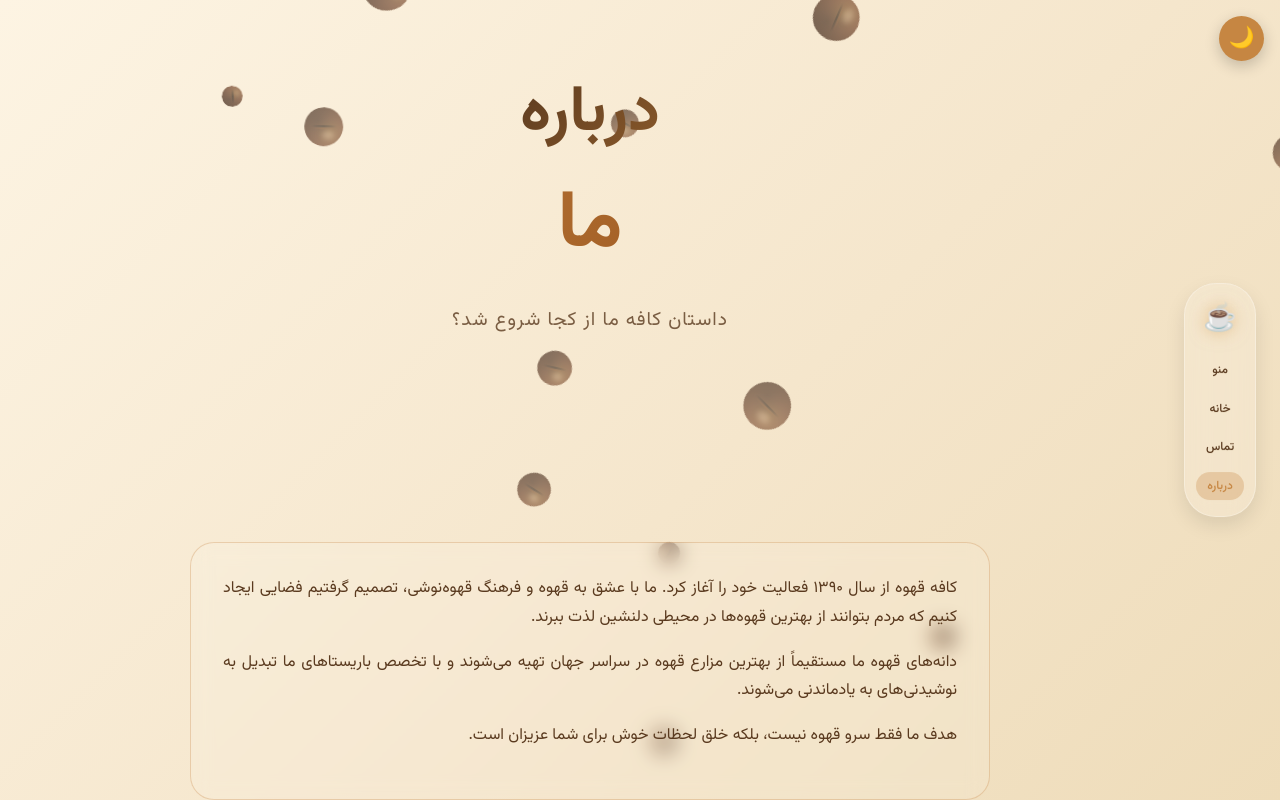
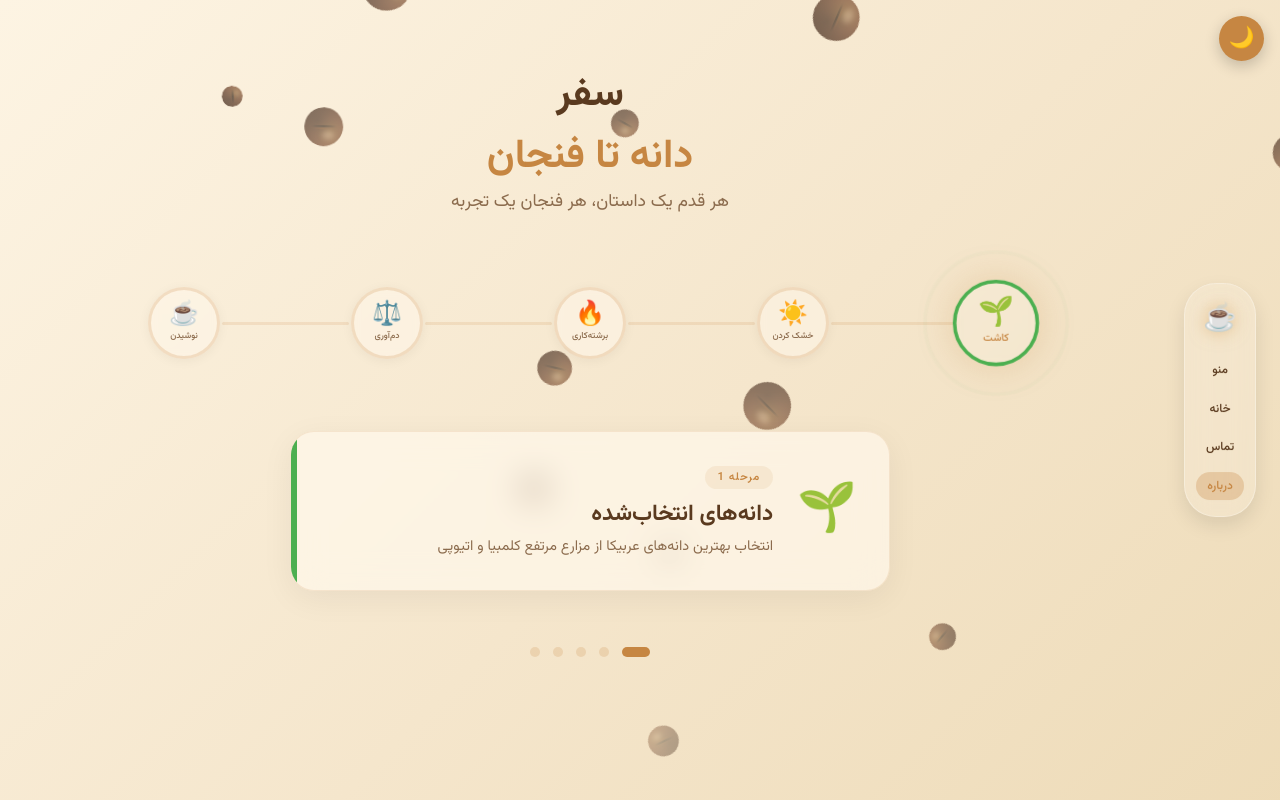
Before and after one commit to sanaHodaie/coffeeshopwebApp, a React (Vite) app: page / in a window 1280 px wide. Both pictures are taken after a click on the button "درباره". Shown: the top 800 px of the page. Built offline with nearby package versions, Linux system fonts and the light colour scheme; the HTML template or start-up script is replaced by a standard one.

Commit message:
working on the about page

```diff
--- a/src/App.css
+++ b/src/App.css
@@ -6,7 +6,7 @@
   direction: rtl;
 }
 
-/* حالت روشن */
+/* حالت روشن
 .light-mode {
   background: linear-gradient(135deg, #fdf4e3 0%, #f5e6cc 50%, #ecd9b4 100%);
   color: #5a3a1f;
@@ -16,7 +16,7 @@
 .dark-mode {
   background: linear-gradient(135deg, #4a3020 0%, #3d271a 50%, #2e1f15 100%);
   color: #e8d5b7;
-}
+} */
 
 /* دکمه دارک مود */
 .dark-mode-toggle {
--- a/src/components/Pages/AboutPage.css
+++ b/src/components/Pages/AboutPage.css
@@ -1,33 +1,409 @@
-.about-content {
+/* ===== درباره ما - نسخه سفارشی ===== */
+.about-page-custom {
+  min-height: 100vh;
+  padding: 2rem 1rem 4rem;
+  background: transparent;
   display: flex;
-  justify-content: center;
+  flex-direction: column;
   align-items: center;
-  min-height: 60vh;
 }
 
-.about-text {
-  max-width: 800px;
-  margin: 0 auto;
-  background: rgba(255, 255, 255, 0.1);
-  backdrop-filter: blur(10px);
+.hero-section-custom {
+  text-align: center;
+  margin-bottom: 3rem;
+}
+
+.hero-section-custom h1 {
+  font-size: 2.5rem;
+  font-weight: 700;
+  color: #5a3a1f;
+}
+
+.hero-section-custom .highlight {
+  color: #c68642;
+  display: block;
+}
+
+.hero-section-custom p {
+  color: #8b6b4d;
+  font-size: 1.1rem;
+}
+
+.dark-mode .hero-section-custom h1 {
+  color: #e8d5b7;
+}
+.dark-mode .hero-section-custom p {
+  color: #c4a67a;
+}
+
+/* ===== تایم‌لاین ===== */
+.journey-timeline {
+  width: 100%;
+  max-width: 900px;
+  display: flex;
+  flex-direction: column;
+  align-items: center;
+  gap: 3rem;
+}
+
+.timeline-path {
+  display: flex;
+  align-items: center;
+  justify-content: space-between;
+  width: 100%;
+  position: relative;
+  padding: 1.5rem 0.5rem;
+  direction: rtl;
+}
+
+.journey-node {
+  display: flex;
+  align-items: center;
+  flex: 1;
+  position: relative;
+}
+
+.journey-node:last-child {
+  flex: 0;
+}
+
+/* ===== دایره‌ها ===== */
+.node-circle {
+  width: 72px;
+  height: 72px;
+  border-radius: 50%;
+  display: flex;
+  flex-direction: column;
+  align-items: center;
+  justify-content: center;
+  background: rgba(255, 248, 235, 0.5);
+  border: 3px solid rgba(198, 134, 66, 0.2);
+  cursor: pointer;
+  transition: all 0.5s cubic-bezier(0.34, 1.56, 0.64, 1);
+  position: relative;
+  z-index: 2;
+  backdrop-filter: blur(4px);
+  box-shadow: 0 2px 12px rgba(0,0,0,0.05);
+}
+
+.dark-mode .node-circle {
+  background: rgba(45, 26, 17, 0.5);
+}
+
+.node-circle:hover {
+  transform: translateY(-3px);
+}
+
+.node-circle.done {
+  border-color: #c68642;
+  background: rgba(198, 134, 66, 0.1);
+  box-shadow: 0 0 20px rgba(198, 134, 66, 0.1);
+}
+
+.node-circle.active {
+  transform: scale(1.2);
+  border-color: var(--node-color, #c68642);
+  box-shadow: 0 0 30px rgba(198, 134, 66, 0.25);
+  background: rgba(255, 255, 255, 0.15);
+}
+
+.node-circle .node-icon {
+  font-size: 1.5rem;
+  line-height: 1;
+}
+
+.node-circle .node-label {
+  font-size: 0.55rem;
+  color: #8b6b4d;
+  margin-top: 2px;
+  font-weight: 500;
+}
+
+.dark-mode .node-circle .node-label {
+  color: #c4a67a;
+}
+
+.node-circle.active .node-label {
+  color: #c68642;
+}
+
+/* ===== ریپل افکت ===== */
+.node-ripple {
+  position: absolute;
+  inset: -8px;
+  border-radius: 50%;
+  border: 2px solid var(--node-color, #c68642);
+  animation: rippleExpand 1.5s ease-out infinite;
+}
+
+@keyframes rippleExpand {
+  0% {
+    transform: scale(0.8);
+    opacity: 1;
+  }
+  100% {
+    transform: scale(1.5);
+    opacity: 0;
+  }
+}
+
+/* ===== خط اتصال ===== */
+.node-connector {
+  flex: 1;
+  height: 3px;
+  position: relative;
+  margin: 0 2px;
+}
+
+.connector-line {
+  width: 100%;
+  height: 100%;
+  background: rgba(198, 134, 66, 0.15);
+  border-radius: 2px;
+  position: relative;
+  overflow: hidden;
+}
+
+.connector-line.filled {
+  background: #c68642;
+  box-shadow: 0 0 10px rgba(198, 134, 66, 0.2);
+}
+
+.connector-dot {
+  position: absolute;
+  right: -4px;
+  top: 50%;
+  transform: translateY(-50%);
+  width: 8px;
+  height: 8px;
+  border-radius: 50%;
+  background: #c68642;
+  opacity: 0;
+  transition: opacity 0.3s;
+}
+
+.connector-line.filled .connector-dot {
+  opacity: 1;
+}
+
+/* ===== نمایشگر اطلاعات ===== */
+.journey-display {
+  width: 100%;
+  max-width: 600px;
+}
+
+.display-card {
+  background: rgba(255, 248, 235, 0.7);
+  backdrop-filter: blur(16px);
   border-radius: 1.5rem;
   padding: 2rem;
-  border: 1px solid rgba(198, 134, 66, 0.3);
-  text-align: justify;
+  display: flex;
+  gap: 1.5rem;
+  align-items: center;
+  border: 1px solid rgba(198, 134, 66, 0.15);
+  box-shadow: 0 8px 32px rgba(0,0,0,0.06);
+  position: relative;
+  overflow: hidden;
+  animation: cardSlide 0.5s cubic-bezier(0.34, 1.56, 0.64, 1);
 }
 
-.about-text p {
-  margin-bottom: 1rem;
-  line-height: 1.8;
+.dark-mode .display-card {
+  background: rgba(45, 26, 17, 0.7);
 }
 
+.display-card .display-icon {
+  font-size: 3rem;
+  flex-shrink: 0;
+}
+
+.display-content {
+  flex: 1;
+  text-align: right;
+}
+
+.display-content .display-step {
+  font-size: 0.7rem;
+  color: #c68642;
+  font-weight: 600;
+  letter-spacing: 1px;
+  background: rgba(198, 134, 66, 0.1);
+  padding: 0.2rem 0.8rem;
+  border-radius: 20px;
+  display: inline-block;
+  margin-bottom: 0.3rem;
+}
+
+.display-content h2 {
+  font-size: 1.4rem;
+  color: #5a3a1f;
+  margin: 0.2rem 0;
+}
+
+.dark-mode .display-content h2 {
+  color: #e8d5b7;
+}
+
+.display-content p {
+  font-size: 0.9rem;
+  color: #8b6b4d;
+  margin: 0;
+  line-height: 1.6;
+}
+
+.dark-mode .display-content p {
+  color: #c4a67a;
+}
+
+.display-accent {
+  position: absolute;
+  top: 0;
+  left: 0;
+  width: 6px;
+  height: 100%;
+  border-radius: 1.5rem 0 0 1.5rem;
+}
+
+@keyframes cardSlide {
+  0% {
+    opacity: 0;
+    transform: translateY(20px) scale(0.96);
+  }
+  100% {
+    opacity: 1;
+    transform: translateY(0) scale(1);
+  }
+}
+
+/* ===== ناوبری ===== */
+.journey-nav {
+  display: flex;
+  gap: 0.8rem;
+  margin-top: 0.5rem;
+}
+
+.journey-nav .nav-dot {
+  width: 10px;
+  height: 10px;
+  border-radius: 50%;
+  border: none;
+  background: rgba(198, 134, 66, 0.2);
+  cursor: pointer;
+  transition: all 0.3s ease;
+  padding: 0;
+}
+
+.journey-nav .nav-dot.active {
+  background: #c68642;
+  width: 28px;
+  border-radius: 10px;
+}
+
+.journey-nav .nav-dot:hover {
+  transform: scale(1.2);
+}
+
+/* ===== ریسپانسیو ===== */
 @media (max-width: 768px) {
-  .about-text {
-    padding: 1.2rem;
-    margin: 0 1rem;
+  .timeline-path {
+    flex-direction: column;
+    gap: 0.8rem;
+    padding: 1rem 0;
   }
 
-  .about-text p {
-    font-size: 0.85rem;
+  .journey-node {
+    flex: none;
+    width: 100%;
+    flex-direction: column;
+    align-items: center;
+  }
+
+  .node-connector {
+    width: 3px;
+    height: 35px;
+    flex: none;
+    margin: 2px 0;
+  }
+
+  .connector-line {
+    width: 3px;
+    height: 100%;
+  }
+
+  .connector-dot {
+    right: 50%;
+    top: auto;
+    bottom: -4px;
+    transform: translateX(50%);
+  }
+
+  .node-circle {
+    width: 60px;
+    height: 60px;
+  }
+
+  .node-circle .node-icon {
+    font-size: 1.2rem;
+  }
+
+  .display-card {
+    padding: 1.5rem;
+    flex-direction: column;
+    text-align: center;
+  }
+
+  .display-card .display-icon {
+    font-size: 2.5rem;
+  }
+
+  .display-content {
+    text-align: center;
+  }
+
+  .display-accent {
+    height: 6px;
+    width: 100%;
+    border-radius: 0 0 1.5rem 1.5rem;
+    top: auto;
+    bottom: 0;
+  }
+
+  .hero-section-custom h1 {
+    font-size: 2rem;
   }
 }
+
+@media (max-width: 480px) {
+  .node-circle {
+    width: 50px;
+    height: 50px;
+  }
+
+  .node-circle .node-icon {
+    font-size: 1rem;
+  }
+
+  .node-circle .node-label {
+    font-size: 0.45rem;
+  }
+
+  .display-card {
+    padding: 1rem;
+  }
+
+  .display-content h2 {
+    font-size: 1.1rem;
+  }
+
+  .display-content p {
+    font-size: 0.8rem;
+  }
+
+  .journey-nav .nav-dot {
+    width: 8px;
+    height: 8px;
+  }
+
+  .journey-nav .nav-dot.active {
+    width: 22px;
+  }
+}
--- a/src/components/Pages/AboutPage.jsx
+++ b/src/components/Pages/AboutPage.jsx
@@ -1,22 +1,127 @@
+import { useState, useEffect } from "react";
 import "./AboutPage.css";
 
+const COFFEE_JOURNEY = [
+  {
+    id: 1,
+    icon: "🌱",
+    label: "کاشت",
+    title: "دانه‌های انتخاب‌شده",
+    desc: "انتخاب بهترین دانه‌های عربیکا از مزارع مرتفع کلمبیا و اتیوپی",
+    color: "#4CAF50"
+  },
+  {
+    id: 2,
+    icon: "☀️",
+    label: "خشک کردن",
+    title: "رسیدن به کمال",
+    desc: "خشک کردن طبیعی دانه‌ها زیر نور آفتاب برای حفظ عطر و طعم",
+    color: "#F9A825"
+  },
+  {
+    id: 3,
+    icon: "🔥",
+    label: "برشته‌کاری",
+    title: "رست حرفه‌ای",
+    desc: "برشته‌کاری دقیق در دمای کنترل‌شده برای آزادسازی روغن‌های معطر",
+    color: "#E65100"
+  },
+  {
+    id: 4,
+    icon: "⚖️",
+    label: "دم‌آوری",
+    title: "هنر دم‌آوری",
+    desc: "دم‌آوری با روش‌های تخصصی برای استخراج بهترین طعم‌ها",
+    color: "#6D4C41"
+  },
+  {
+    id: 5,
+    icon: "☕",
+    label: "نوشیدن",
+    title: "لذت نهایی",
+    desc: "هر فنجان قهوه، داستانی از عشق و تخصص است",
+    color: "#4E342E"
+  }
+];
+
 export default function AboutPage() {
+  const [activeStep, setActiveStep] = useState(0);
+
+  useEffect(() => {
+    const interval = setInterval(() => {
+      setActiveStep((prev) => (prev + 1) % COFFEE_JOURNEY.length);
+    }, 4500);
+    return () => clearInterval(interval);
+  }, []);
+
   return (
-    <div className="about-page">
-      <div className="hero-section">
-        <h1 className="hero-title">
-          <span className="hero-title-main">درباره</span>
-          <span className="hero-title-accent">ما</span>
+    <div className="about-page-custom">
+      <div className="hero-section-custom">
+        <h1>
+          <span>سفر</span>
+          <span className="highlight">دانه تا فنجان</span>
         </h1>
-        <p className="hero-subtitle">
-          داستان کافه ما از کجا شروع شد؟
-        </p>
+        <p>هر قدم یک داستان، هر فنجان یک تجربه</p>
       </div>
-      <div className="about-content">
-        <div className="about-text">
-          <p>کافه قهوه از سال ۱۳۹۰ فعالیت خود را آغاز کرد. ما با عشق به قهوه و فرهنگ قهوه‌نوشی، تصمیم گرفتیم فضایی ایجاد کنیم که مردم بتوانند از بهترین قهوه‌ها در محیطی دلنشین لذت ببرند.</p>
-          <p>دانه‌های قهوه ما مستقیماً از بهترین مزارع قهوه در سراسر جهان تهیه می‌شوند و با تخصص باریستاهای ما تبدیل به نوشیدنی‌های به یادماندنی می‌شوند.</p>
-          <p>هدف ما فقط سرو قهوه نیست، بلکه خلق لحظات خوش برای شما عزیزان است.</p>
+
+      <div className="journey-timeline">
+        {/* مسیر اصلی */}
+        <div className="timeline-path">
+          {COFFEE_JOURNEY.map((step, index) => {
+            const isActive = index === activeStep;
+            const isDone = index < activeStep;
+
+            return (
+              <div key={step.id} className="journey-node">
+                {/* دایره بیرونی با افکت */}
+                <div
+                  className={`node-circle ${isActive ? 'active' : ''} ${isDone ? 'done' : ''}`}
+                  style={{ '--node-color': step.color }}
+                  onClick={() => setActiveStep(index)}
+                >
+                  <span className="node-icon">{step.icon}</span>
+                  <span className="node-label">{step.label}</span>
+                  {isActive && <div className="node-ripple"></div>}
+                </div>
+
+                {/* خط اتصال */}
+                {index < COFFEE_JOURNEY.length - 1 && (
+                  <div className="node-connector">
+                    <div className={`connector-line ${isDone ? 'filled' : ''}`}>
+                      <div className="connector-dot"></div>
+                    </div>
+                  </div>
+                )}
+              </div>
+            );
+          })}
+        </div>
+
+        {/* نمایشگر اطلاعات */}
+        <div className="journey-display">
+          <div className="display-card" key={activeStep}>
+            <div className="display-icon">{COFFEE_JOURNEY[activeStep].icon}</div>
+            <div className="display-content">
+              <span className="display-step">مرحله {activeStep + 1}</span>
+              <h2>{COFFEE_JOURNEY[activeStep].title}</h2>
+              <p>{COFFEE_JOURNEY[activeStep].desc}</p>
+            </div>
+            <div
+              className="display-accent"
+              style={{ background: COFFEE_JOURNEY[activeStep].color }}
+            ></div>
+          </div>
+        </div>
+
+        {/* ناوبری */}
+        <div className="journey-nav">
+          {COFFEE_JOURNEY.map((_, index) => (
+            <button
+              key={index}
+              className={`nav-dot ${index === activeStep ? 'active' : ''}`}
+              onClick={() => setActiveStep(index)}
+            />
+          ))}
         </div>
       </div>
     </div>
--- a/src/components/Pages/HomePage.css
+++ b/src/components/Pages/HomePage.css
@@ -1,3 +1,8 @@
+.home-page {
+  min-height: 100vh;
+
+  position: relative;
+}
 .home-content {
   display: grid;
   grid-template-columns: repeat(auto-fit, minmax(280px, 1fr));
--- a/src/index.css
+++ b/src/index.css
@@ -25,12 +25,14 @@ body {
 .light-mode {
   background: linear-gradient(135deg, #fdf4e3 0%, #f5e6cc 50%, #ecd9b4 100%);
   color: #5a3a1f;
+  min-height: 100vh;
 }
 
 /* ========== حالت تیره ========== */
 .dark-mode {
   background: linear-gradient(135deg, #4a3020 0%, #3d271a 50%, #2e1f15 100%);
   color: #e8d5b7;
+  min-height: 100vh;
 }
 
 .dark-mode .product-card {
```
Also changed, not shown: public/images/Gemini_Generated_Image_gdqqnqgdqqnqgdqq.webp, public/images/bg.webp (added).
